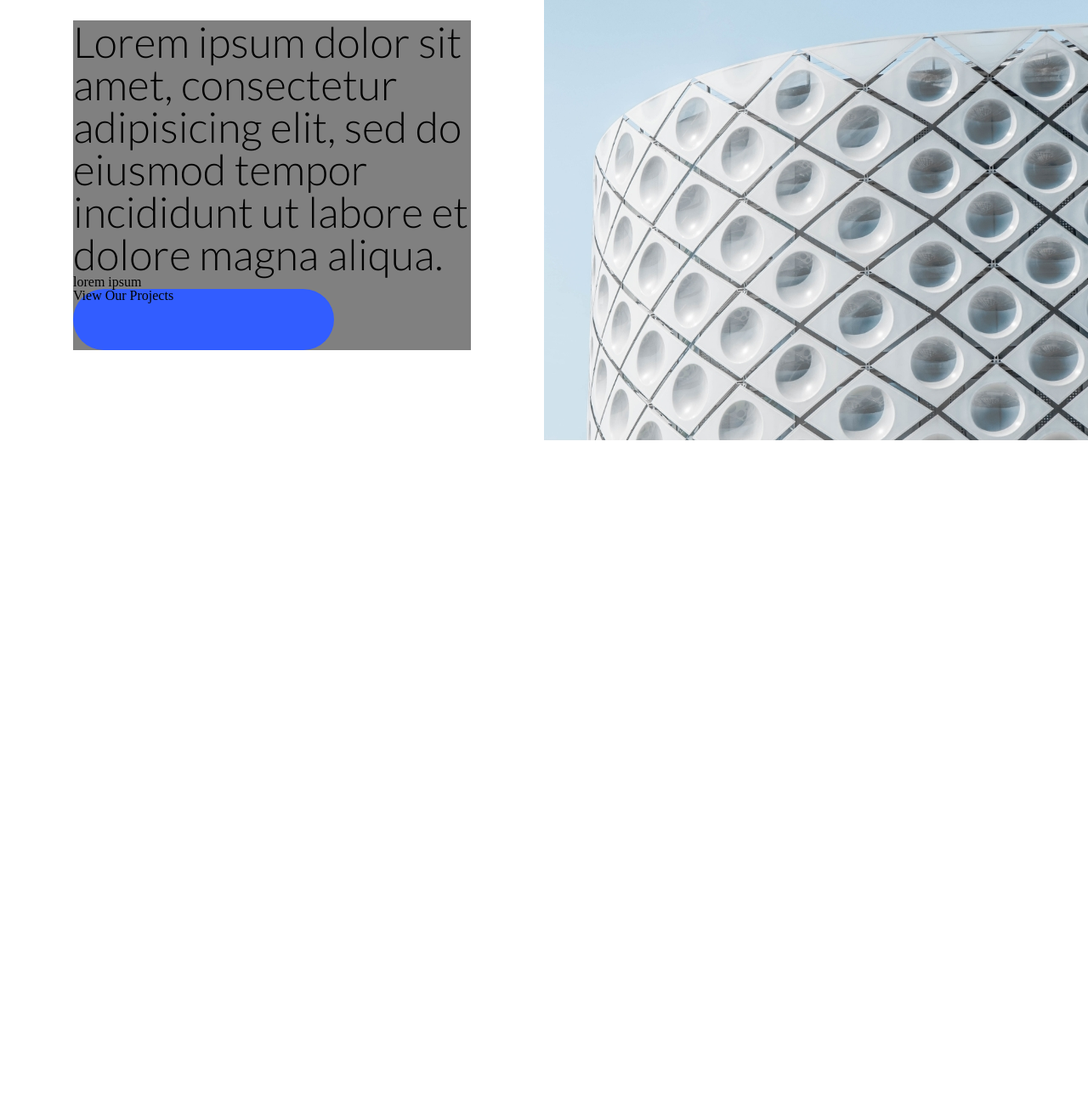
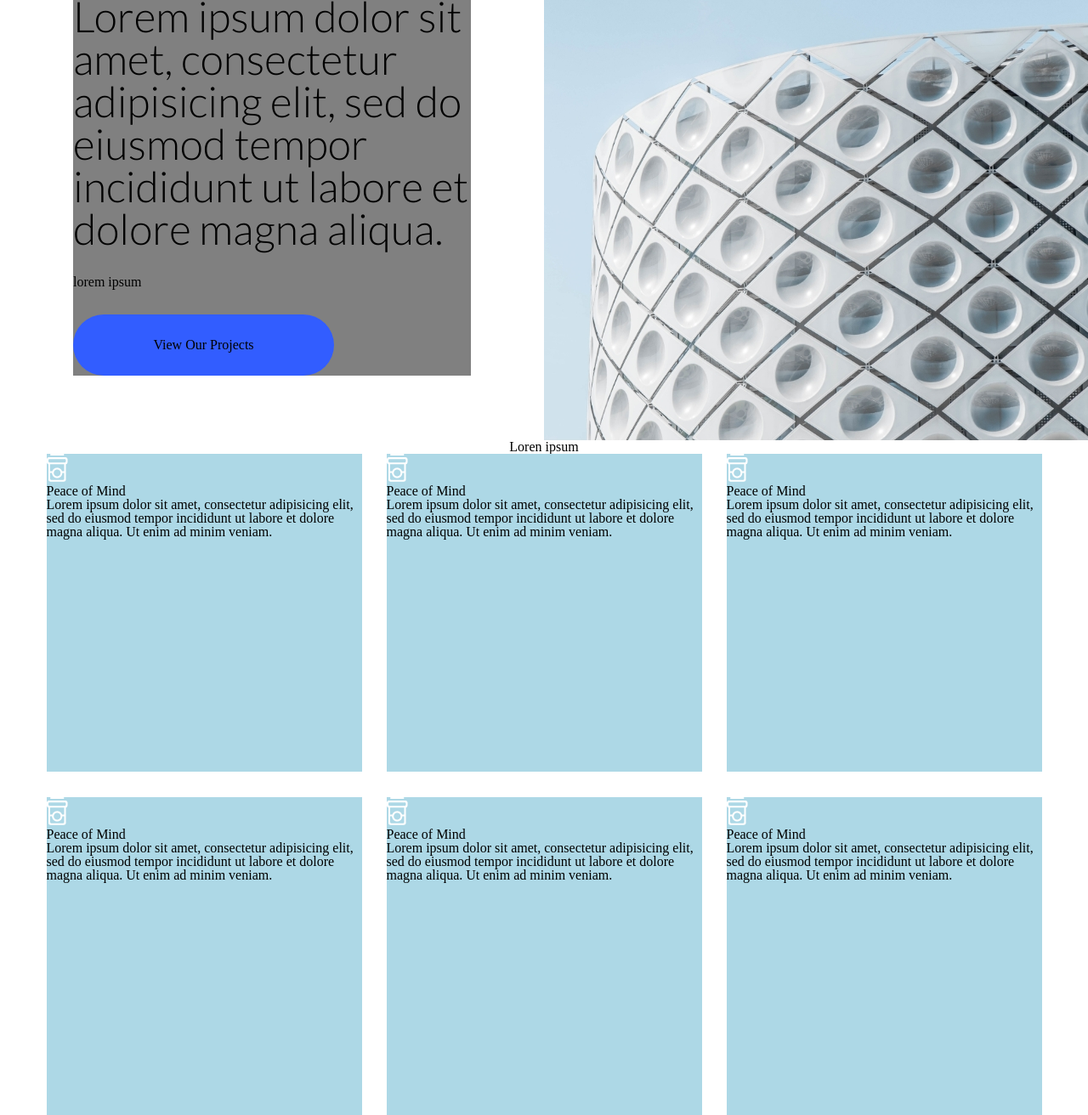
Before and after one commit to Nanopotter/Lesson-7, a plain HTML site: page index.html in a window 1280 px wide. Shown: the part 983-2295 px from the top of the page at 85% size. Before the commit the page ends 1501 px from the top, so only its background shows below. Drawn offline with Linux system fonts and the light colour scheme.

Commit message:
add blocks

```diff
--- a/css/style.css
+++ b/css/style.css
@@ -55,13 +55,40 @@ li {
 	font-family: 'Lato', sans-serif;
 	width: 468px;
 }
+.text2 {
+	margin: 30px 0;
+}
 .button {
 	width: 307px;
 	height:72px;
 	background-color: #325DFF;
 	border-radius: 36px;
+	display: flex;
+	justify-content: center;
+	align-items: center;
 }
 .text-wraper {
 	width: 468px;
 	background-color: grey;
 }
+.container {
+	width: 1171px;
+	margin: 0 auto;
+}
+.block {
+	width: 371px;
+	height:  374px;
+	background-color: lightblue;
+}
+.title-section {
+	text-align: center;
+}
+.line-1{
+	display: flex;
+	justify-content: space-between;
+}
+.line-2{
+	display: flex;
+	justify-content: space-between;
+	margin-top: 30px;
+}
--- a/index.html
+++ b/index.html
@@ -47,5 +47,66 @@
 		</div>
 	</section>
 
+
+	<section>
+		<div class="container">
+			<h3 class="title-section">Loren ipsum</h3>
+			<div class="line-1">
+			     <div class="block">
+			     <div class="icon-block">
+			     	<img src="images/Path7.png" alt="icon">
+			     </div>
+			     <h4> Peace of Mind</h4>
+			     <p> Lorem ipsum dolor sit amet, consectetur adipisicing elit, sed do eiusmod
+			     tempor incididunt ut labore et dolore magna aliqua. Ut enim ad minim veniam.</p>
+            </div>
+			     <div class="block">
+			     	 <div class="icon-block">
+			     	<img src="images/Path7.png" alt="icon">
+			     </div>
+			     <h4> Peace of Mind</h4>
+			     <p> Lorem ipsum dolor sit amet, consectetur adipisicing elit, sed do eiusmod
+			     tempor incididunt ut labore et dolore magna aliqua. Ut enim ad minim veniam.</p>
+            </div>
+
+			     <div class="block">
+			     	 <div class="icon-block">
+			     	<img src="images/Path7.png" alt="icon">
+			     </div>
+			     <h4> Peace of Mind</h4>
+			     <p> Lorem ipsum dolor sit amet, consectetur adipisicing elit, sed do eiusmod
+			     tempor incididunt ut labore et dolore magna aliqua. Ut enim ad minim veniam.</p>
+            </div>
+			</div>
+
+			<div class=" line-2">
+			     <div class="block">
+			     	 <div class="icon-block">
+			     	<img src="images/Path7.png" alt="icon">
+			     </div>
+			     <h4> Peace of Mind</h4>
+			     <p> Lorem ipsum dolor sit amet, consectetur adipisicing elit, sed do eiusmod
+			     tempor incididunt ut labore et dolore magna aliqua. Ut enim ad minim veniam.</p>
+            </div>
+			     <div class="block">
+			     	 <div class="icon-block">
+			     	<img src="images/Path7.png" alt="icon">
+			     </div>
+			     <h4> Peace of Mind</h4>
+			     <p> Lorem ipsum dolor sit amet, consectetur adipisicing elit, sed do eiusmod
+			     tempor incididunt ut labore et dolore magna aliqua. Ut enim ad minim veniam.</p>
+            </div>
+			     <div class="block">
+			     	 <div class="icon-block">
+			     	<img src="images/Path7.png" alt="icon">
+			     </div>
+			     <h4> Peace of Mind</h4>
+			     <p> Lorem ipsum dolor sit amet, consectetur adipisicing elit, sed do eiusmod
+			     tempor incididunt ut labore et dolore magna aliqua. Ut enim ad minim veniam.</p>
+            </div>
+        </div>
+    </div>
+	</section>
+
 </body>
 </html>
```
Also changed, not shown: images/Path7.png (added).
